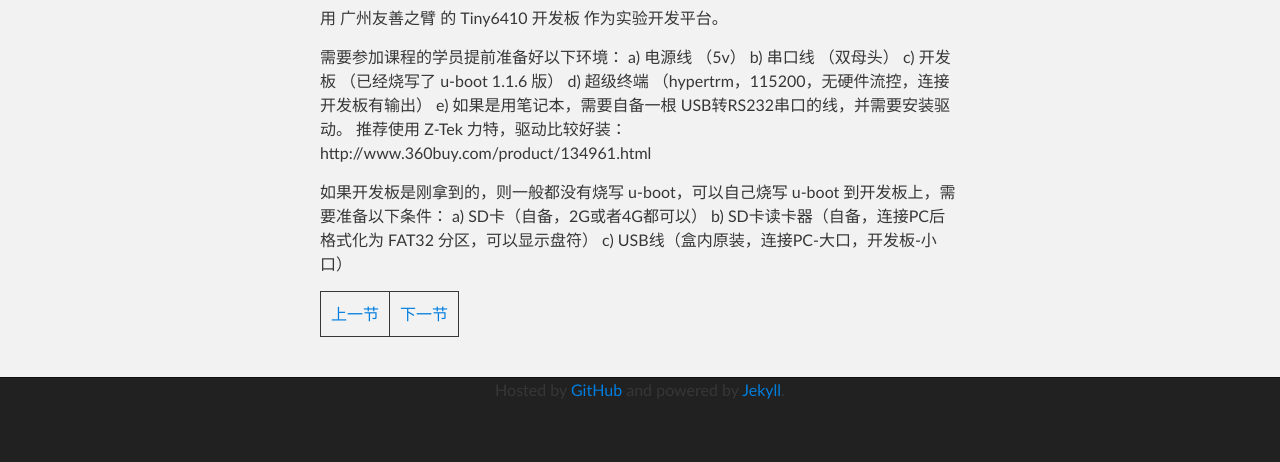
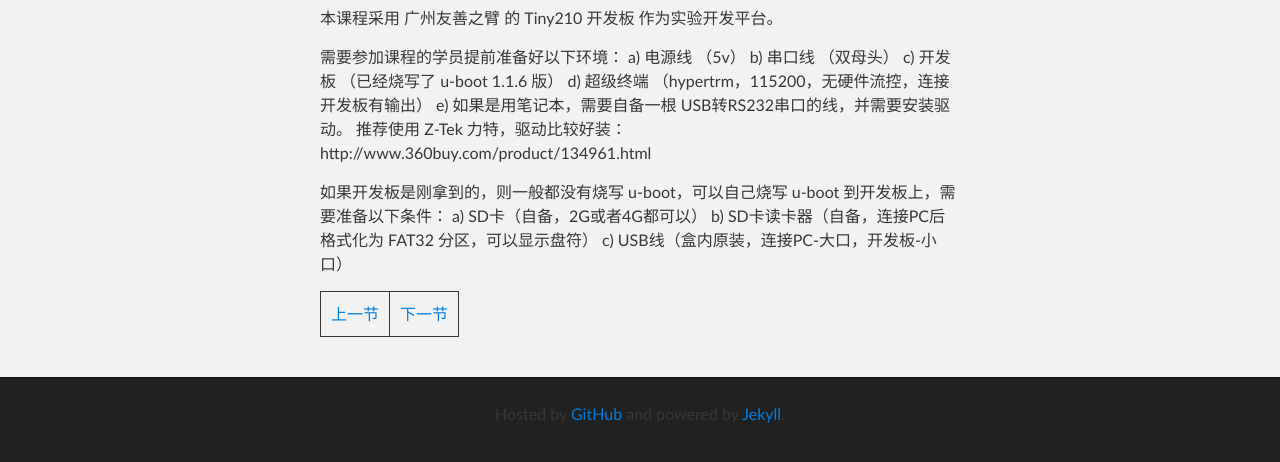
Before and after one commit to limingth/LASO, a Jekyll site: the page built from 01/chp1-1.md, in a window 1280 px wide, cut to the strip 361-823 px from the top of the page. Built offline with Jekyll 4.4.1, drawn with Linux system fonts in a browser that asks for light colours; Markdown is read by kramdown in place of the engine named in the settings; comment, search, counter and statistics services are not loaded; some of the changed lines change nothing that is shown.

Commit message:
add post.html

```diff
--- a/01/chp1-1.md
+++ b/01/chp1-1.md
@@ -4,8 +4,7 @@
 
 ## 1.1 硬件平台
 
-用 广州友善之臂 的 Tiny6410 开发板 作为实验开发平台。
-
+本课程采用 广州友善之臂 的 Tiny210 开发板 作为实验开发平台。
 
 需要参加课程的学员提前准备好以下环境：
 	a) 电源线 （5v）
--- a/_layouts/post.html
+++ b/_layouts/post.html
@@ -40,6 +40,20 @@
       </div>
     </div>
 
+    <br>
+<div id="disqus_thread"></div>
+<script type="text/javascript">
+    /* * * CONFIGURATION VARIABLES: EDIT BEFORE PASTING INTO YOUR WEBPAGE * * */
+    var disqus_shortname = 'akaedu'; // required: replace example with your forum shortname
+
+    /* * * DON'T EDIT BELOW THIS LINE * * */
+    (function() {
+        var dsq = document.createElement('script'); dsq.type = 'text/javascript'; dsq.async = true;
+        dsq.src = 'http://' + disqus_shortname + '.disqus.com/embed.js';
+        (document.getElementsByTagName('head')[0] || document.getElementsByTagName('body')[0]).appendChild(dsq);
+    })();
+</script>
+
     <div id='footer' align=center>
      Hosted by <a href='http://github.com' target='_blank'>GitHub</a> and powered by <a href='http://github.com/mojombo/jekyll'>Jekyll</a>.
     </div>
```
